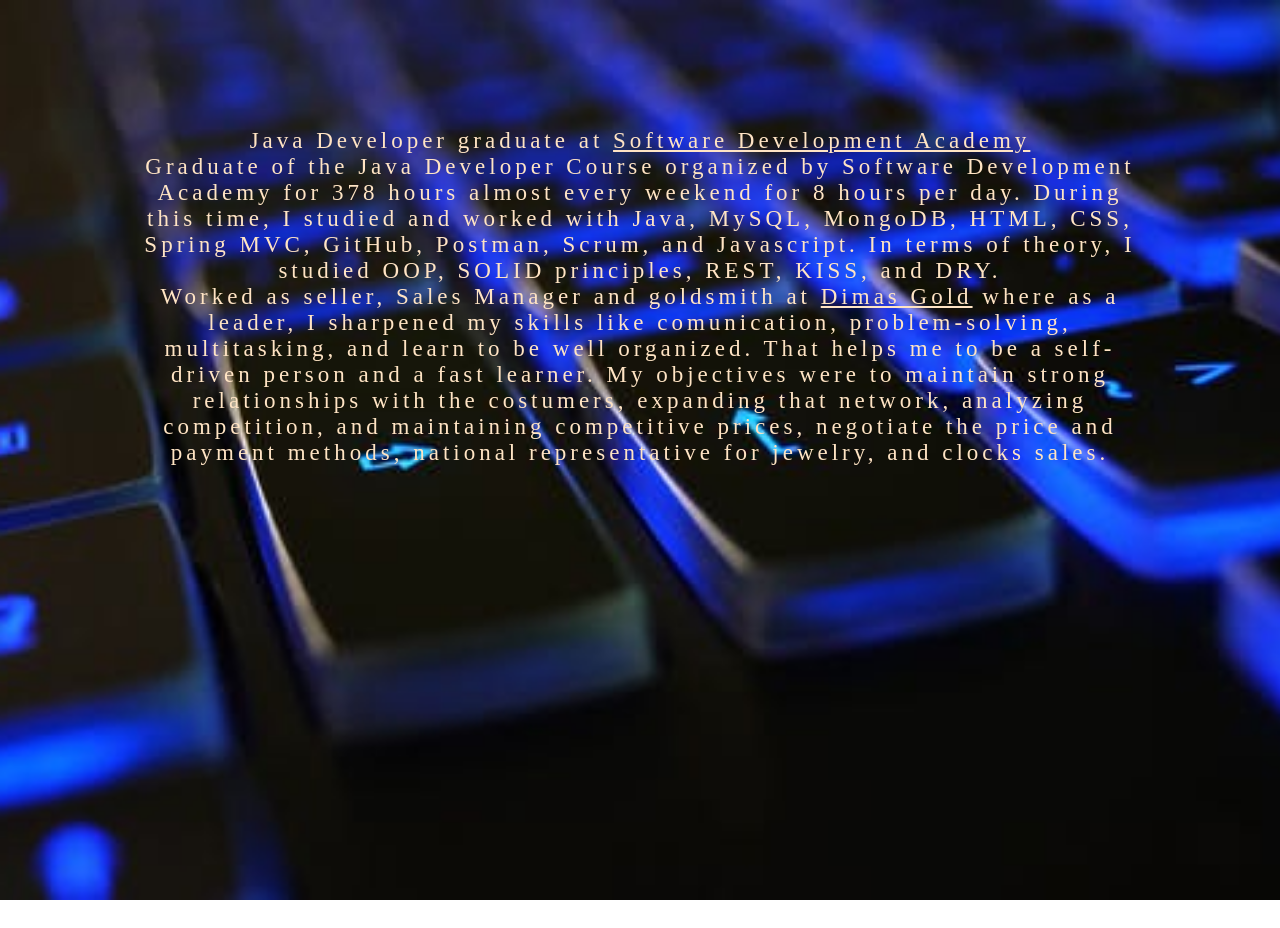
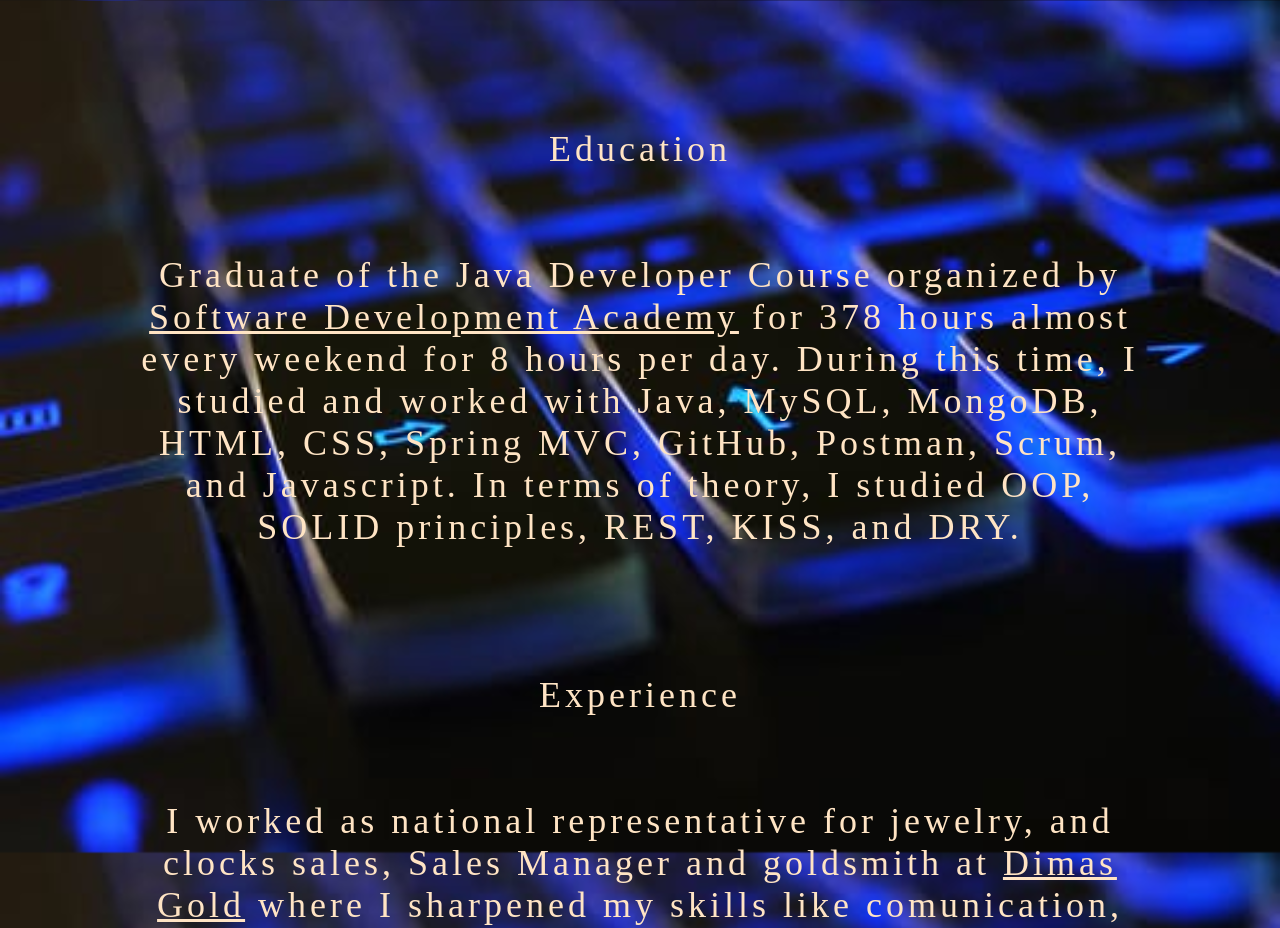
Before and after one commit to TncBogdan/MyWebSite, a plain HTML site: page aboutme.html in a window 1280 px wide. Shown: the top 928 px of the page. Before the commit the page ends 900 px from the top, so only its background shows below. Drawn offline with Linux system fonts and the light colour scheme.

```diff
--- a/aboutme.html
+++ b/aboutme.html
@@ -9,18 +9,23 @@
 <body>
     <div class="aboutme">
 		<div class="aboutmetext">
-            <p> Java Developer graduate at
-                <a href="https://sdacademy.ro">Software Development Academy</a>
-                </p>
-                <p>
-                    Graduate of the Java Developer Course organized by Software Development Academy for 378 hours almost every weekend for 8 hours per day. During this time, I studied and worked with Java, MySQL, MongoDB, HTML, CSS, Spring MVC, GitHub, Postman, Scrum, and Javascript.
+            <p>
+            <p>Education</p>
+            <br>
+            <br>
+                    Graduate of the Java Developer Course organized by <a href="https://sdacademy.ro">Software Development Academy</a>  for 378 hours almost every weekend for 8 hours per day. During this time, I studied and worked with Java, MySQL, MongoDB, HTML, CSS, Spring MVC, GitHub, Postman, Scrum, and Javascript.
                     In terms of theory, I studied OOP, SOLID principles, REST, KISS, and DRY.
                 </p>
+                <br>
+                <br>
+                <br>
                 <p>
-                    Worked as seller, Sales Manager	and goldsmith at <a href="https://dimasgold.com">Dimas Gold</a> where as a leader, I sharpened my skills like comunication, problem-solving, multitasking, and learn to be well organized. That helps me to be a self-driven person and a fast learner. My objectives were to maintain strong relationships with the costumers, expanding that network, analyzing competition, and maintaining competitive prices, negotiate the price and payment methods, national representative for jewelry, and clocks sales.
+            <p>Experience</p>
+                <br>
+                <br>
+                    I worked as national representative for jewelry, and clocks sales, Sales Manager and goldsmith at <a href="https://dimasgold.com">Dimas Gold</a> where I sharpened my skills like comunication, problem-solving, multitasking and I learned to be well organized. That helps me to be a self-driven person and a fast learner. My objectives were to maintain strong relationships with the costumers, expanding the customers network, analyzing competition for maintaining competitive prices, negotiate the price and payment methods.
                 </p>
         </div>
-
 	</div>
 </body>
 </html>
--- a/style.css
+++ b/style.css
@@ -221,7 +221,7 @@
 
 .aboutme .aboutmetext{
     text-align: center;
-    font-size: 23px;
+    font-size: 36px;
     letter-spacing: 4px;
     background-color: transparent;
     color: bisque;
@@ -294,6 +294,7 @@
     letter-spacing: 2px;
     height: 50px;
     margin-top: 20px;
+    margin-bottom: 10%;
     transition: 0.4s ease;
 }
 
```
Also changed, not shown: index.html (+7 -7 lines).
